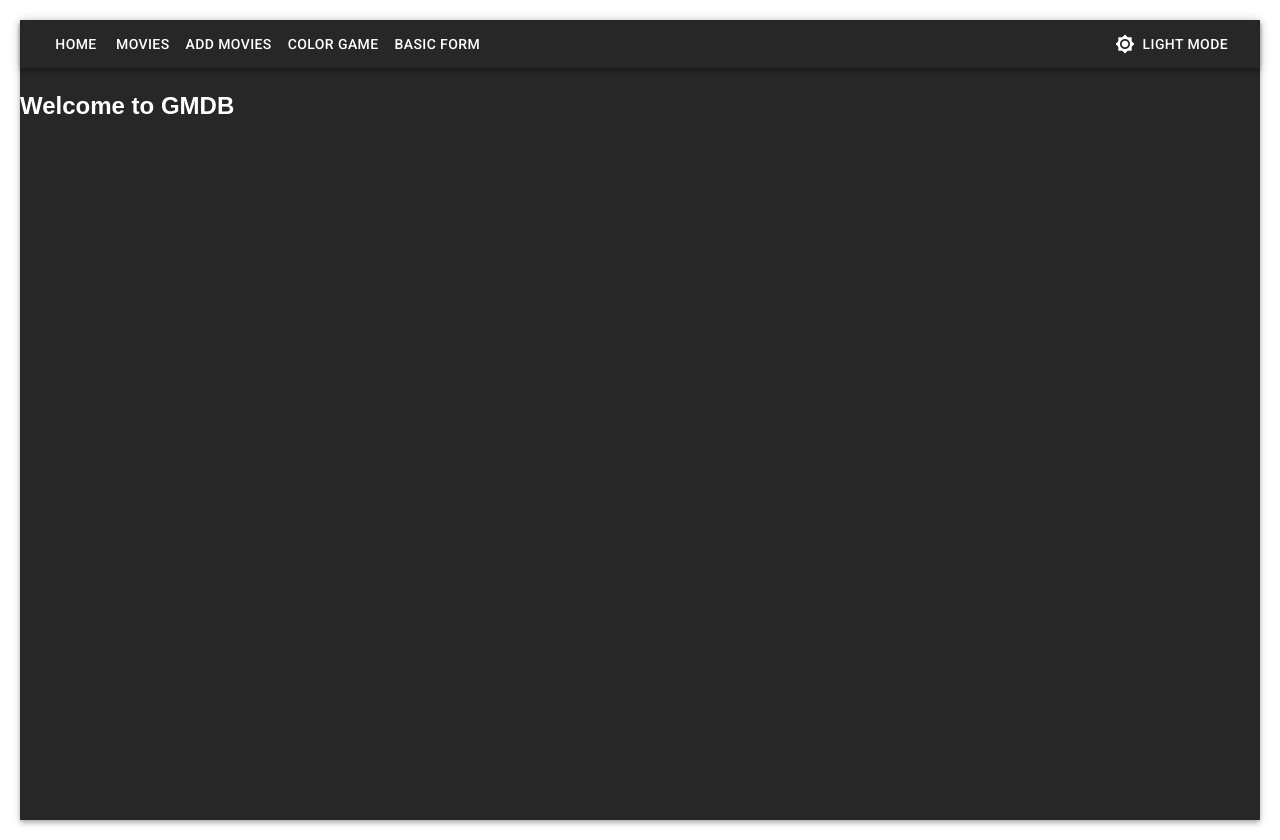
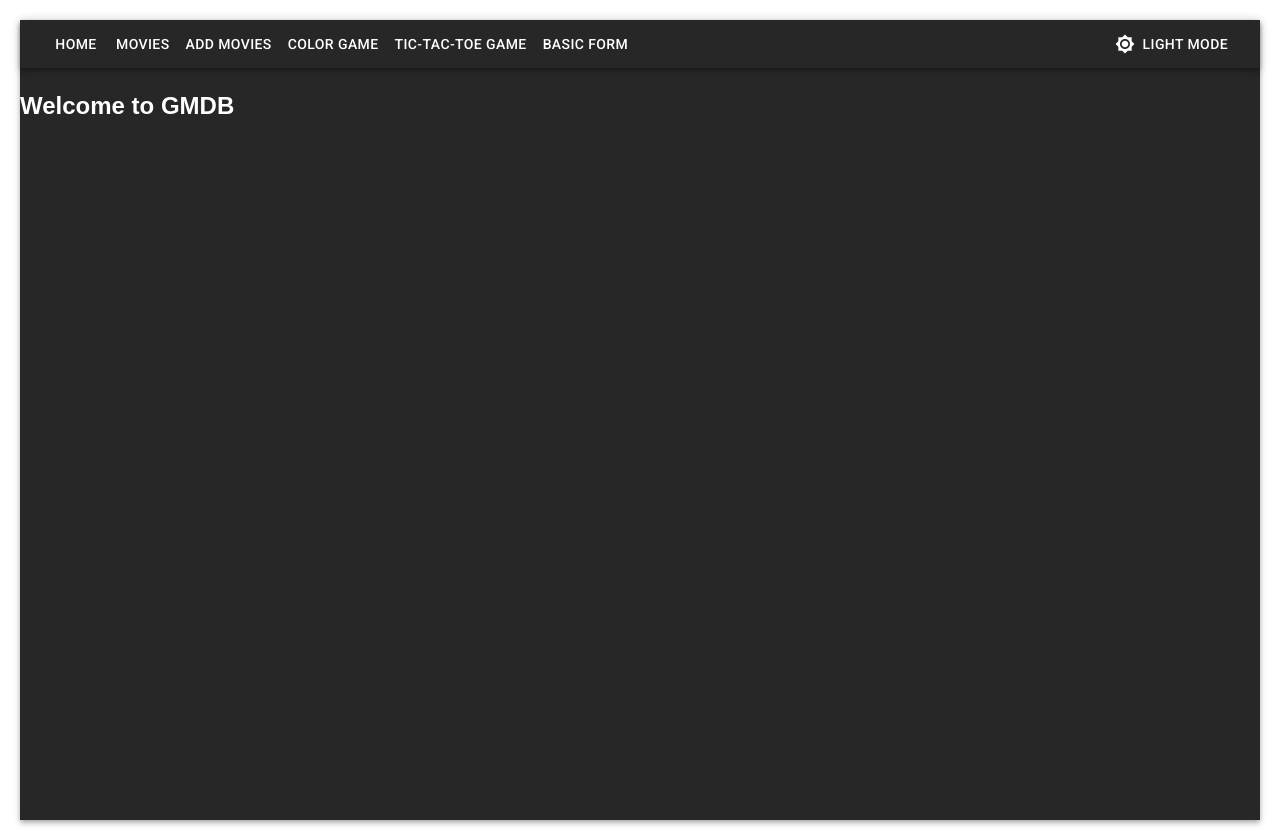
Before and after one commit to vrushabhmungelwar/movies, a React (Create React App) app: page / in a window 1280 px wide. Built offline with nearby package versions, Linux system fonts and the light colour scheme.

Commit message:
confeti removal

```diff
--- a/src/App.js
+++ b/src/App.js
@@ -16,7 +16,7 @@ import Brightness4Icon from "@mui/icons-material/Brightness4";
 import Brightness7Icon from "@mui/icons-material/Brightness7";
 import Paper from "@mui/material/Paper";
 import { BasicForm } from "./BasicForm";
-// import { TicTacToe } from "./TicTacToe";
+import { TicTacToe } from "./TicTacToe";
 export default function App() {
   console.log("Hi");
   // const initial_movies = [
@@ -110,13 +110,13 @@ export default function App() {
               >
                 Color game
               </Button>
-              {/* <Button
+              <Button
                 variant="text"
                 color="inherit"
                 onClick={() => history.push("/tic-tac-toe")}
               >
                 Tic-Tac-Toe Game
-              </Button> */}
+              </Button>
               <Button
                 variant="text"
                 color="inherit"
@@ -165,9 +165,9 @@ export default function App() {
             <Route path="/color-game">
               <AddColor />
             </Route>
-            {/* <Route path="/tic-tac-toe">
+            <Route path="/tic-tac-toe">
               <TicTacToe />
-            </Route> */}
+            </Route>
             <Route path="/form">
               <BasicForm />
             </Route>
--- a/src/TicTacToe.js
+++ b/src/TicTacToe.js
@@ -1,10 +1,10 @@
 import { useState } from "react";
-import useWindowSize from "react-use/lib/useWindowSize";
-import Confetti from "react-confetti";
+// import useWindowSize from "react-use/lib/useWindowSize";
+// import Confetti from "react-confetti";
 import { GameBox } from "./GameBox";
 
 export function TicTacToe() {
-  const { width, height } = useWindowSize();
+  // const { width, height } = useWindowSize();
   const [board, setBoard] = useState([
     null,
     null,
@@ -52,7 +52,7 @@ export function TicTacToe() {
   };
   return (
     <div className="full-game">
-      {winner ? <Confetti width={width} height={height} gravity={0.03} /> : ""}
+      {/* {winner ? <Confetti width={width} height={height} gravity={0.03} /> : ""} */}
       <div className="board">
         {board.map((val, index) => (
           <GameBox
```
